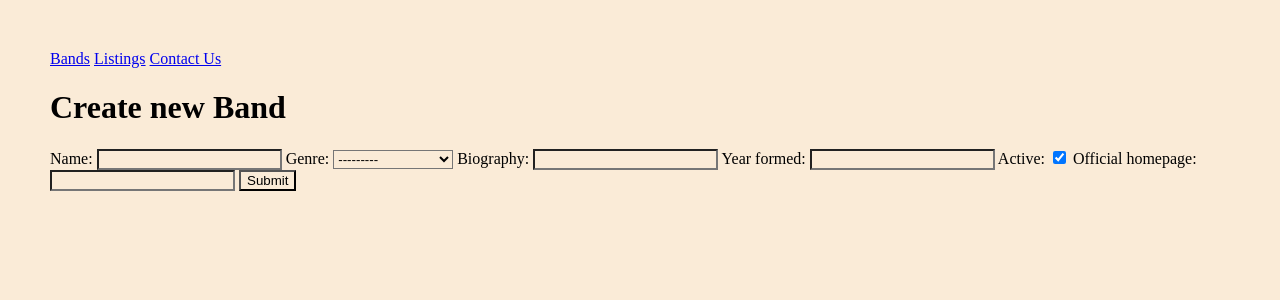
After one commit to balazshetenyi/django-web-app, a Django app: page /bands/add/ in a window 1280 px wide. The commit adds this page. Shown: the top 300 px of the page. Run offline with Django 4.2, Linux system fonts and the light colour scheme.

Commit message:
added basic form with modelform

```diff
--- a/merchex/listings/forms.py
+++ b/merchex/listings/forms.py
@@ -1,6 +1,20 @@
 from django import forms
+
+from listings.models import Band, Listing
 
 class ContactUsForm(forms.Form):
     name = forms.CharField(label="Your name", max_length=100, required=False)
     email = forms.EmailField(label="Your email")
     message = forms.CharField(label="Your message", widget=forms.Textarea, max_length=1000)
+
+
+class BandForm(forms.ModelForm):
+    class Meta:
+        model = Band
+        fields = '__all__'
+
+
+class ListingForm(forms.ModelForm):
+    class Meta:
+        model = Listing
+        fields = '__all__'
--- /dev/null
+++ b/merchex/listings/templates/listings/band_create.html
@@ -0,0 +1,10 @@
+{% extends 'listings/base.html' %} {% block content %}
+
+<h1>Create new Band</h1>
+
+<form action="" method="post">
+  {% csrf_token %} {{ form }}
+  <input type="submit" value="Submit" />
+</form>
+
+{% endblock %}
--- a/merchex/listings/templates/listings/band_list.html
+++ b/merchex/listings/templates/listings/band_list.html
@@ -1,9 +1,10 @@
 {% extends 'listings/base.html' %} {% block content %}
-<h1>Hello Django!</h1>
-<p>My favorite bands are:</p>
+<h1>Bands</h1>
 <ul>
   {% for band in bands %}
   <li><a href="{% url 'band-detail' band.id %}">{{ band.name }}</a></li>
   {% endfor %}
 </ul>
+
+<a href="{% url 'band-create' %}">Create new Band</a>
 {% endblock %}
--- a/merchex/listings/templates/listings/listings.html
+++ b/merchex/listings/templates/listings/listings.html
@@ -10,4 +10,5 @@
   {% endfor %}
 </ul>
 
+<a href="{% url 'listing-create' %}">Create new Listing</a>
 {% endblock content %}
--- a/merchex/listings/views.py
+++ b/merchex/listings/views.py
@@ -3,7 +3,7 @@ from django.shortcuts import render, redirect
 from django.core.mail import send_mail
 
 from listings.models import Band, Listing
-from listings.forms import ContactUsForm
+from listings.forms import ContactUsForm, BandForm, ListingForm
 
 def band_list(request):
     bands = Band.objects.all()
@@ -23,6 +23,24 @@ def band_detail(request, id):
     return render(request, 'listings/band_detail.html', context)
 
 
+def band_create(request):
+    if request.method == 'POST':
+        form = BandForm(request.POST)
+        if form.is_valid():
+            # create a new `Band` and save it to the db
+            band = form.save()
+            # redirect to the detail page of the band we just created
+            # we can provide the url pattern arguments as arguments to redirect function
+            return redirect('band-detail', band.id)
+
+    else:
+        form = BandForm()
+
+    return render(request,
+                'listings/band_create.html',
+                {'form': form})
+
+
 def listings(request):
     listings = Listing.objects.all()
     context = {
@@ -30,6 +48,21 @@ def listings(request):
     }
 
     return render(request, 'listings/listings.html', context)
+
+
+def listing_create(request):
+    if request.method == 'POST':
+        form = ListingForm(request.POST)
+        if form.is_valid():
+            # create a new `Listing` and save it to the db
+            listing = form.save()
+            # redirect to the detail page of the listing we just created
+            # we can provide the url pattern arguments as arguments to redirect function
+            return redirect('listings')
+    else:
+        form = ListingForm()
+
+    return render(request, 'listings/listing_create.html', {'form': form})
 
 
 def contact(request):
--- a/merchex/merchex/urls.py
+++ b/merchex/merchex/urls.py
@@ -22,7 +22,9 @@ urlpatterns = [
     path('admin/', admin.site.urls),
     path("bands/", views.band_list, name="band-list"),
     path("bands/<int:id>/", views.band_detail, name="band-detail"),
+    path("bands/add/", views.band_create, name="band-create"),
     path("listings/", views.listings, name="listings"),
+    path("listings/add/", views.listing_create, name="listing-create"),
     path("contact-us/", views.contact, name="contact"),
     path("email-sent/", views.email_sent, name="email-sent"),
 ]
```
Also changed, not shown: merchex/listings/templates/listings/listing_create.html (added, +10 -0 lines).
